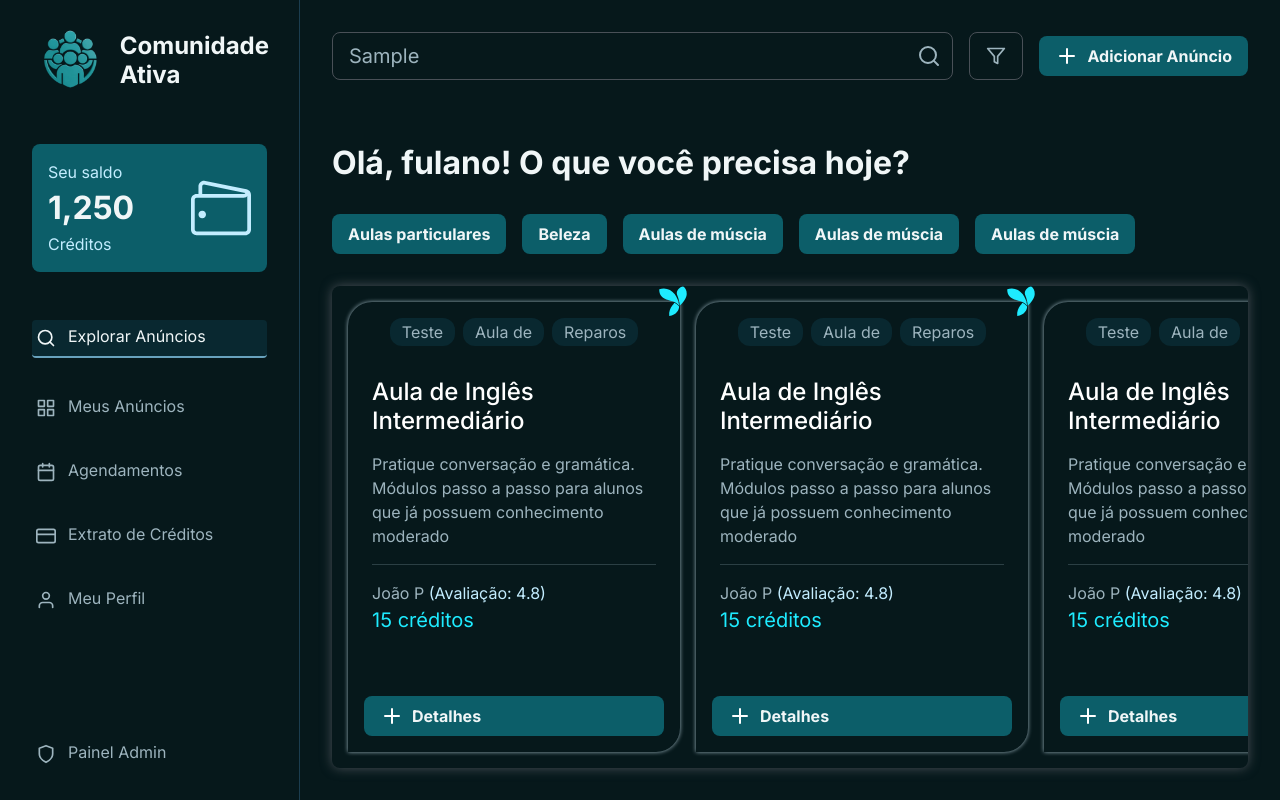
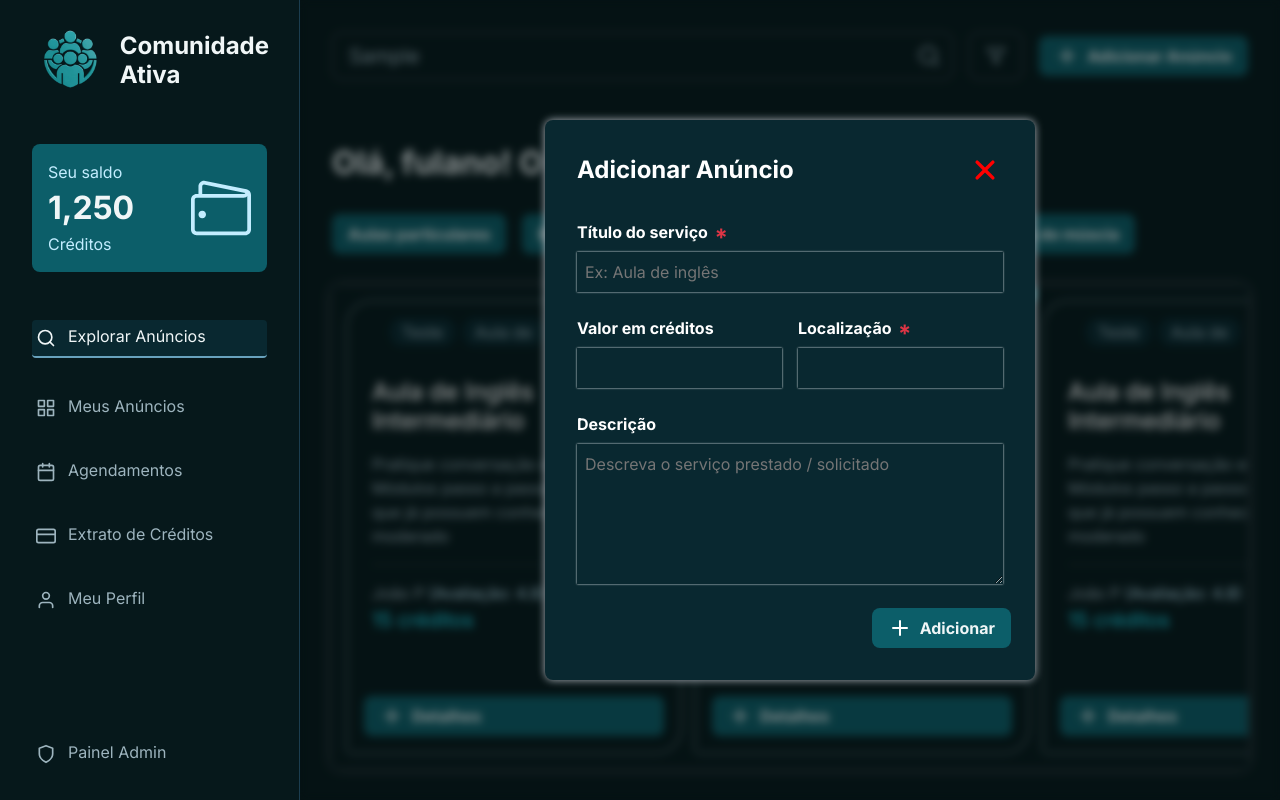
Before and after one commit to adceduardo/comunidade-ativa, a React (Vite) app: page / in a window 1280 px wide. Both pictures are taken after typing "Sample" into the empty fields and a click on the button "Adicionar Anúncio". Built offline with nearby package versions, Linux system fonts and the light colour scheme.

Commit message:
[feat] criação inciial do componente de formulário

```diff
--- a/package.json
+++ b/package.json
@@ -17,7 +17,8 @@
     "react-dom": "^19.3.1",
     "react-icons": "^5.7.0",
     "react-router-dom": "^7.18.6",
-    "react-toastify": "^11.2.0"
+    "react-toastify": "^11.2.0",
+    "yup": "^1.7.1"
   },
   "devDependencies": {
     "@eslint/js": "^10.0.1",
--- /dev/null
+++ b/src/components/AdFormCard/AdFormCard.css
@@ -0,0 +1,51 @@
+.form-container {
+  position: absolute;
+  background-color: var(--bg-card);
+  inset: 0;
+  margin: auto;
+  color: #fff;
+  width: 50%;
+  height: min-content;
+  padding: 24px;
+
+  header {
+    font-size: var(--fs-md);
+  }
+
+  .input-container {
+    display: flex;
+    flex-direction: column;
+  }
+
+  input {
+    height: auto;
+  }
+
+  textArea{
+    height: 140px;
+  }
+
+  .form-label {
+    position: relative;
+    width: min-content;
+    white-space: nowrap;
+    font-weight: bold;
+
+    span {
+      position: absolute;
+      top: 0;
+      right: -20px;
+    }
+  }
+
+  input,
+  textarea {
+    background: transparent;
+    box-shadow: 0px 0px 6px;
+    border: none;
+    color: var(--text-secondary);
+    font-size: var(--fs-md);
+    box-shadow: 0px 0px 2px 0px var(--shadow-color);
+    padding: 8px;
+  }
+}
--- /dev/null
+++ b/src/components/AdFormCard/AdFormCard.jsx
@@ -0,0 +1,145 @@
+//Styles
+import "./AdFormCard.css";
+
+//Icones
+import { IoClose } from "react-icons/io5";
+import { FiPlus } from "react-icons/fi";
+
+//Components
+import { AnimatedCard } from "../AnimatedCard/AnimatedCard";
+import { CustomButton } from "../CustomButtom/CustomButton";
+
+//Schemas
+import { AdInputsSchema } from "../../schemas/AdInputsSchema";
+import { AdValidateSchema } from "../../schemas/ValidateSchema";
+import { useState } from "react";
+
+export function AdFormCard({ mode = "add", onClose }) {
+  const INITIAL_FORM = Object.fromEntries(
+    AdInputsSchema.map((input) => [input.name, ""]),
+  );
+
+  const [formData, setFormData] = useState(INITIAL_FORM);
+  const [errors, setErrors] = useState([]);
+
+  const title =
+    mode === "add" ? "Adicionar" : mode === "edit" ? "Editar" : "Deletar";
+
+  const handleInputChange = (e) => {
+    const { name, value } = e.target;
+
+    setFormData((prev) => ({
+      ...prev,
+      [name]: value,
+    }));
+
+    if (errors[name]) {
+      setErrors((prev) => ({
+        ...prev,
+        [name]: undefined,
+      }));
+    }
+  };
+
+  const handleSubmit = async (e) => {
+    e.preventDefault();
+    try {
+      const validData = await AdValidateSchema.validate(formData, {
+        abortEarly: false,
+      });
+      setErrors({});
+      console.log("Dados válidos:", validData);
+    } catch (err) {
+      if (err.name === "ValidationError") {
+        const formattedErrors = {};
+        err.inner.forEach((error) => {
+          if (error.path && !formattedErrors[error.path]) {
+            formattedErrors[error.path] = error.message;
+          }
+        });
+        setErrors(formattedErrors);
+      }
+    }
+  };
+
+  return (
+    <>
+      <AnimatedCard className="animated-card form-container" onClose={onClose}>
+        {({ requestClose }) => (
+          <>
+            <div className="header d-flex p-2">
+              <h3>{title} Anúncio</h3>
+              <IoClose size={36} color="red" onClick={requestClose} />
+            </div>
+            <div className="body">
+              <form className="row p-0 m-0 d-flex gx-3 gy-4">
+                {AdInputsSchema.map(
+                  ({
+                    name,
+                    label,
+                    placeholder,
+                    required,
+                    col = "col-12",
+                    type,
+                  }) => {
+                    const errorMessage = errors[name];
+
+                    return (
+                      <div key={name} className={`input-container ${col}`}>
+                        <label htmlFor={name} className="form-label">
+                          {label}
+                          {required && (
+                            <span
+                              style={{ fontSize: "var(--fs-xl)" }}
+                              className="text-danger ms-1"
+                            >
+                              *
+                            </span>
+                          )}
+                        </label>
+
+                        {type === "text" && (
+                          <input
+                            id={name}
+                            name={name}
+                            placeholder={placeholder}
+                            value={formData[name] ?? ""}
+                            onChange={handleInputChange}
+                          ></input>
+                        )}
+
+                        {type === "textarea" && (
+                          <textarea
+                            name={name}
+                            placeholder={placeholder}
+                            value={formData[name] ?? ""}
+                          ></textarea>
+                        )}
+
+                        {errorMessage && (
+                          <small className="text-danger d-block mt-1">
+                            {errorMessage}
+                          </small>
+                        )}
+                      </div>
+                    );
+                  },
+                )}
+              </form>
+              <CustomButton
+                style={{
+                  marginLeft: "auto",
+                  marginTop: "24px",
+                  marginBottom: "8px",
+                }}
+                label={title}
+                Icon={FiPlus}
+                handleClick={handleSubmit}
+              />
+            </div>
+          </>
+        )}
+      </AnimatedCard>
+    </>
+  );
+}
--- a/src/components/CardDetails/CardDetails.jsx
+++ b/src/components/CardDetails/CardDetails.jsx
@@ -4,13 +4,12 @@ import { IoMdStar } from "react-icons/io";
 import { CustomButton } from "../CustomButtom/CustomButton";
 import { FiPlus } from "react-icons/fi";
 import { IoMdSend } from "react-icons/io";
-import { useState } from "react";
 import { AnimatedCard } from "../AnimatedCard/AnimatedCard";
 
 export function CardDetails({ onClose }) {
   return (
     <>
-      <AnimatedCard className={`card-details-container`} onClose={onClose}>
+      <AnimatedCard className={`animated-card card-details-container`} onClose={onClose}>
         {({ requestClose }) => (
           <>
             <div className="header">
@@ -26,8 +25,8 @@ export function CardDetails({ onClose }) {
                   <p>Aula de</p>
                   <p>Reparos</p>
                 </div>
-                <div className="info-description">
-                  <p>
+                <div className="info-description-container">
+                  <p className="description">
                     Lorem ipsum, dolor sit amet consectetur adipisicing elit.
                     Quidem sit impedit placeat aspernatur error dolores fugiat!
                     Repellendus inventore sed amet corporis animi ea et autem
--- a/src/components/DashboardContent/DashboardHeader/DashboardHeader.css
+++ b/src/components/DashboardContent/DashboardHeader/DashboardHeader.css
@@ -23,8 +23,6 @@
       border-radius: 8px;
       border: 1px solid var(--bs-gray-700);
       font-size: var(--fs-lg);
-      color: var(--text-secondary);
-      outline: none;
     }
 
     input[type="text"]::placeholder {
--- a/src/components/DashboardContent/DashboardHeader/DashboardHeader.jsx
+++ b/src/components/DashboardContent/DashboardHeader/DashboardHeader.jsx
@@ -6,10 +6,19 @@ import { FiPlus, FiFilter, FiSearch } from "react-icons/fi";
 
 //Components
 import { CustomButton } from "../../CustomButtom/CustomButton";
+import { useState } from "react";
+import { AdFormCard } from "../../AdFormCard/AdFormCard";
 
 export function DashboardHeader() {
+  const [showAdForm, setShowAdForm] = useState(false);
+
   return (
     <div className="dashboard-header-container">
+      {showAdForm && (
+        <div className="backdrop-blur">
+          <AdFormCard onClose={() => setShowAdForm(false)} />
+        </div>
+      )}
       <div className="dashboard-header">
         <div className="input-container">
           <input type="text" placeholder="Buscar serviços..."></input>
@@ -18,7 +27,11 @@ export function DashboardHeader() {
         <div className="filter-container">
           <FiFilter size={20} />
         </div>
-        <CustomButton label="Adicionar Anúncio" Icon={FiPlus} />
+        <CustomButton
+          label="Adicionar Anúncio"
+          Icon={FiPlus}
+          handleClick={() => setShowAdForm(true)}
+        />
       </div>
     </div>
   );
--- /dev/null
+++ b/src/schemas/AdInputsSchema.jsx
@@ -0,0 +1,29 @@
+ export const AdInputsSchema = [
+    {
+      name: "title",
+      type: "text",
+      label: "Título do serviço",
+      placeholder: "Ex: Aula de inglês",
+      required: true,
+    },
+    {
+      name: "price",
+      type: "text",
+      label: "Valor em créditos",
+      col: "col-md-6",
+    },
+    {
+      name: "location",
+      type: "text",
+      label: "Localização",
+      placeHolder: "Ex: Rua Getúlio Vargas",
+      col: "col-md-6",
+      required: true,
+    },
+    {
+      name: "description",
+      type: "textarea",
+      label: "Descrição",
+      placeholder: "Descreva o serviço prestado / solicitado"
+    },
+  ];
--- /dev/null
+++ b/src/schemas/ValidateSchema.jsx
@@ -0,0 +1,28 @@
+import * as yup from "yup";
+
+export const AdValidateSchema = yup.object().shape({
+  title: yup.string().trim().required("Informe o título do serviço"),
+  price: yup
+    .number()
+    .transform((value, originalValue) => {
+      if (
+        originalValue === "" ||
+        originalValue === null ||
+        originalValue === undefined
+      ) {
+        return undefined;
+      }
+
+      const cleaned = String(originalValue).trim().replace(",", ".");
+      if (cleaned === "") return undefined;
+
+      const parsed = Number(cleaned);
+
+      return Number.isNaN(parsed) ? NaN : parsed;
+    })
+    .typeError("Digite um número válido")
+    .integer("O valor em créditos deve ser um número inteiro")
+    .min(0, "O valor não pode ser negativo"),
+  location: yup.string().trim().required("Informe a localização"),
+  description: yup.string().trim(),
+});
--- a/src/styles/global.css
+++ b/src/styles/global.css
@@ -60,6 +60,14 @@ h3 {
   margin: 0;
 }
 
+input,
+textarea {
+  border: none;
+  color: var(--text-secondary);
+  outline: none;
+  caret-color: var(--text-primary);
+}
+
 .backdrop-blur {
   position: absolute;
   top: 0;
@@ -70,3 +78,66 @@ h3 {
   backdrop-filter: blur(4px);
   z-index: 1;
 }
+
+@keyframes cardOpen {
+  from {
+    opacity: 0;
+    transform: scale(0.95) translateY(50px);
+  }
+
+  to {
+    opacity: 1;
+    transform: scale(1) translateY(0);
+  }
+}
+
+@keyframes cardClose {
+  from {
+    opacity: 1;
+    transform: scale(1) translate(0);
+  }
+
+  to {
+    opacity: 0;
+    transform: scale(0.95) translateY(10px);
+  }
+}
+
+.opening {
+  animation: cardOpen 0.6s forwards;
+}
+
+.closing {
+  animation: cardClose 0.16s forwards;
+}
+
+.animated-card {
+  background-color: var(--bg-card);
+  color: #fff;
+  padding: 32px;
+  box-shadow: 0px 0px 8px 0px var(--bs-gray-500);
+  display: flex;
+  flex-direction: column;
+  z-index: 9;
+  border-radius: 8px;
+
+  .header {
+    display: flex;
+    justify-content: space-between;
+    align-items: center;
+
+    svg {
+      cursor: pointer;
+    }
+
+    h3 {
+      font-size: var(--fs-xl);
+      font-weight: bold;
+      color: #fff;
+
+      span {
+        color: var(--bs-cyan);
+      }
+    }
+  }
+}
```
Also changed, not shown: src/components/CardDetails/CardDetails.css (+9 -58 lines), 1 other file (tests, documents, lock files or other folders).
